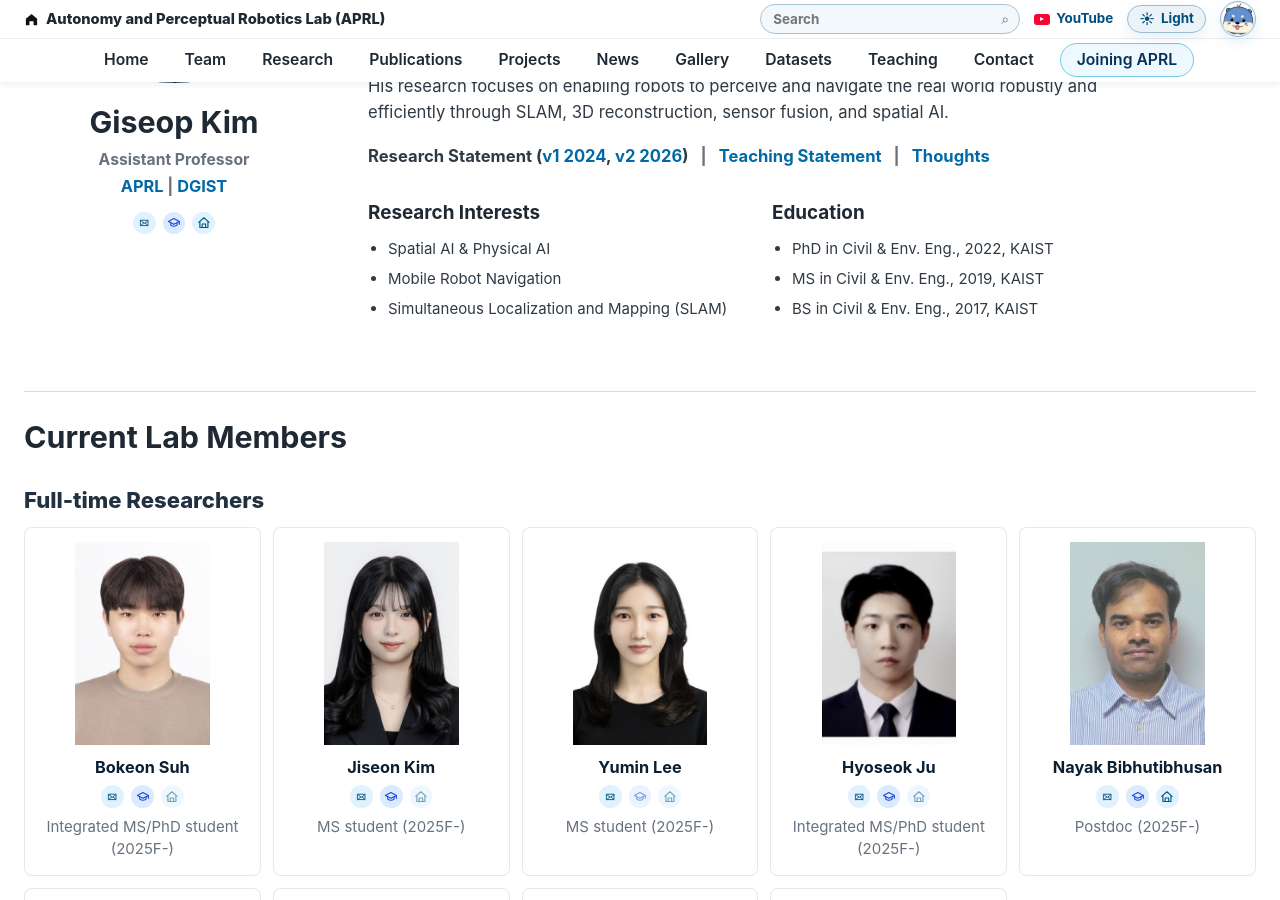
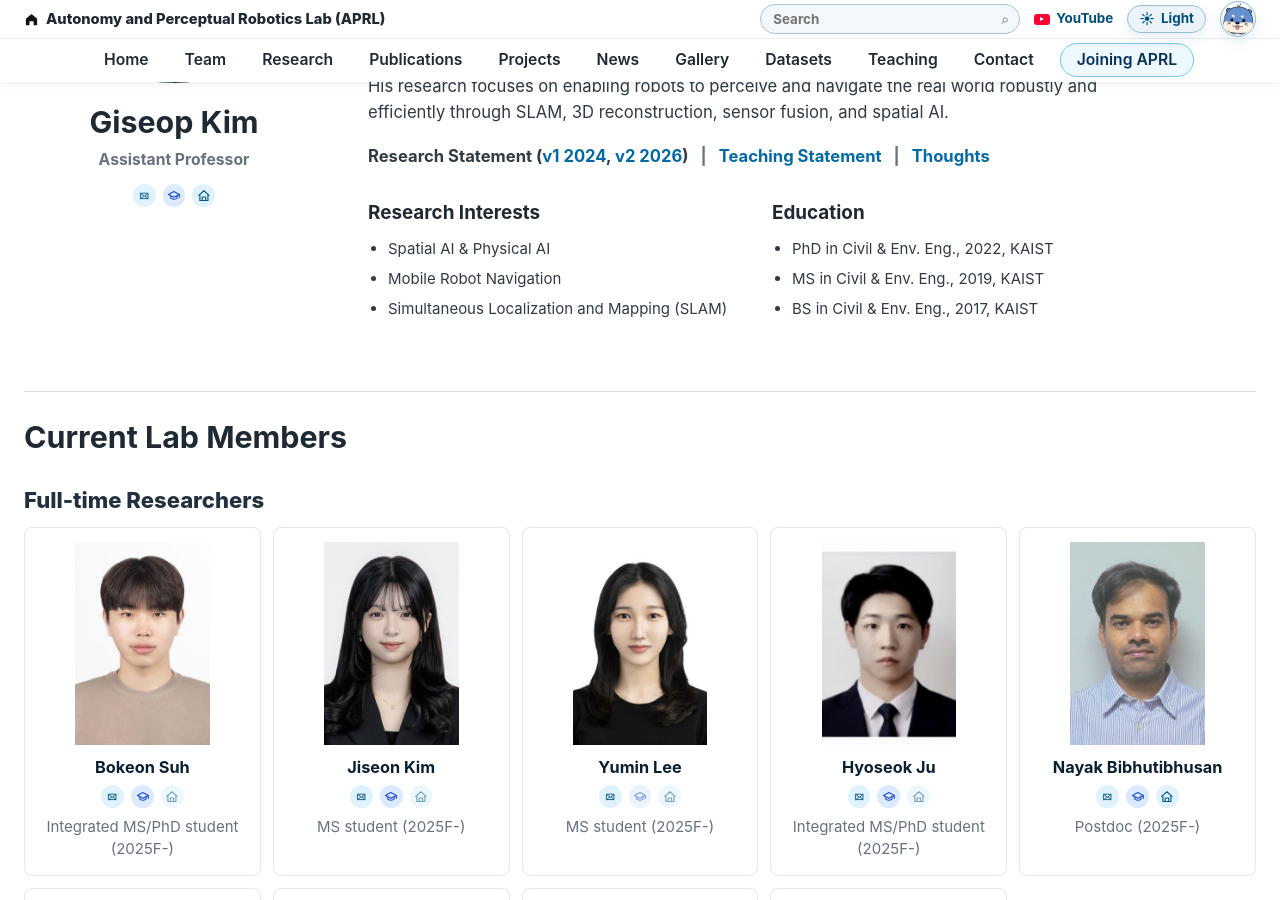
Before and after one commit to team-aprl/team-aprl.github.io, a Jekyll site: the page built from team.html, in a window 1280 px wide and 900 px high, scrolled down 450 px. Built offline with Jekyll 4.4.1, drawn with Linux system fonts in a browser that asks for light colours.

Commit message:
Remove redundant profile affiliation links

```diff
--- a/team.html
+++ b/team.html
@@ -25,10 +25,6 @@ extra_scripts:
           />
           <h2>Giseop Kim</h2>
           <p class="profile-subrole">Assistant Professor</p>
-          <p class="profile-affiliation">
-            <a target="_blank" rel="noopener noreferrer" href="https://aprl.dgist.ac.kr/">APRL</a> |
-            <a target="_blank" rel="noopener noreferrer" href="https://www.dgist.ac.kr/">DGIST</a>
-          </p>
           <div class="member-contact-links profile-contact-links" aria-label="Contact links for Giseop Kim">
             <button class="member-email-link" type="button" data-email="gsk@dgist.ac.kr" aria-label="Copy email for Giseop Kim"><svg viewBox="0 0 24 24" aria-hidden="true"><path d="M4 6h16v12H4z"/><path d="m4 7 8 6 8-6"/><path d="m4 18 6.5-6"/><path d="m20 18-6.5-6"/></svg></button>
             <a class="member-scholar-link" target="_blank" rel="noopener noreferrer" href="https://scholar.google.com/citations?hl=en&amp;user=9mKOLX8AAAAJ&amp;view_op=list_works" aria-label="Google Scholar for Giseop Kim"><svg viewBox="0 0 24 24" aria-hidden="true"><path d="m2.5 9.5 9.5-5 9.5 5-9.5 5-9.5-5Z"/><path d="M6.5 11.6v4.3c3 2.1 8 2.1 11 0v-4.3"/><path d="M21.5 9.5v5"/></svg></a>
```
